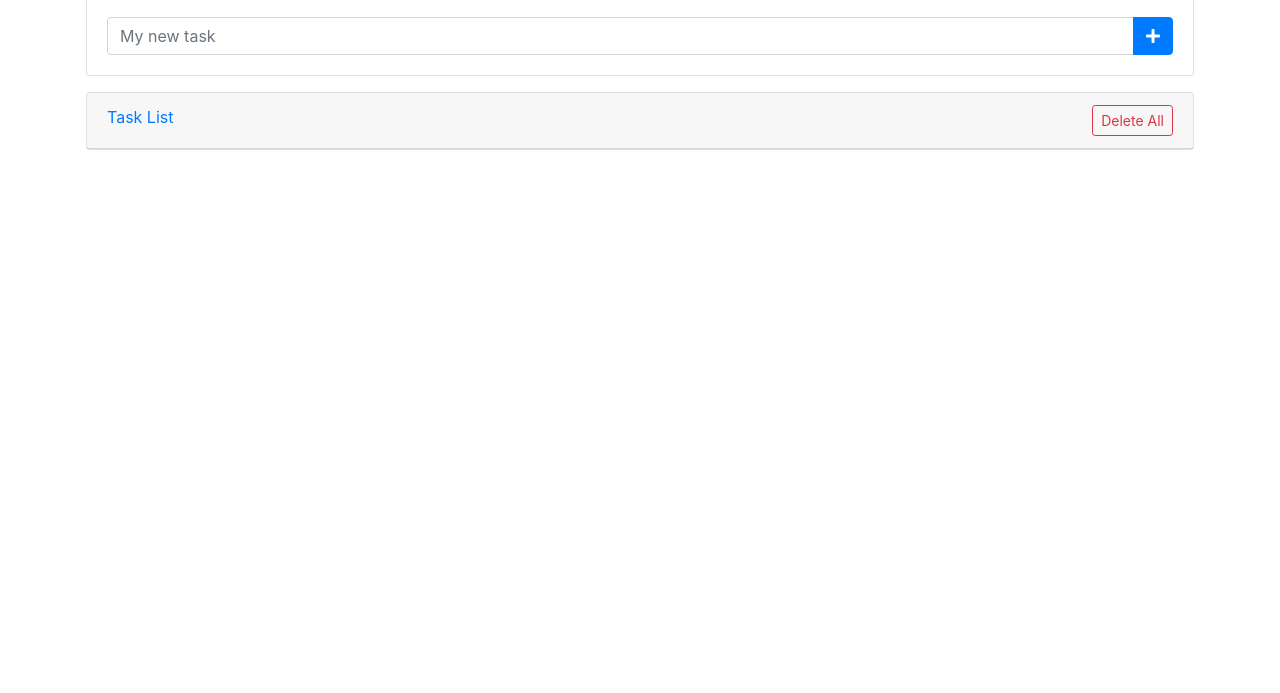
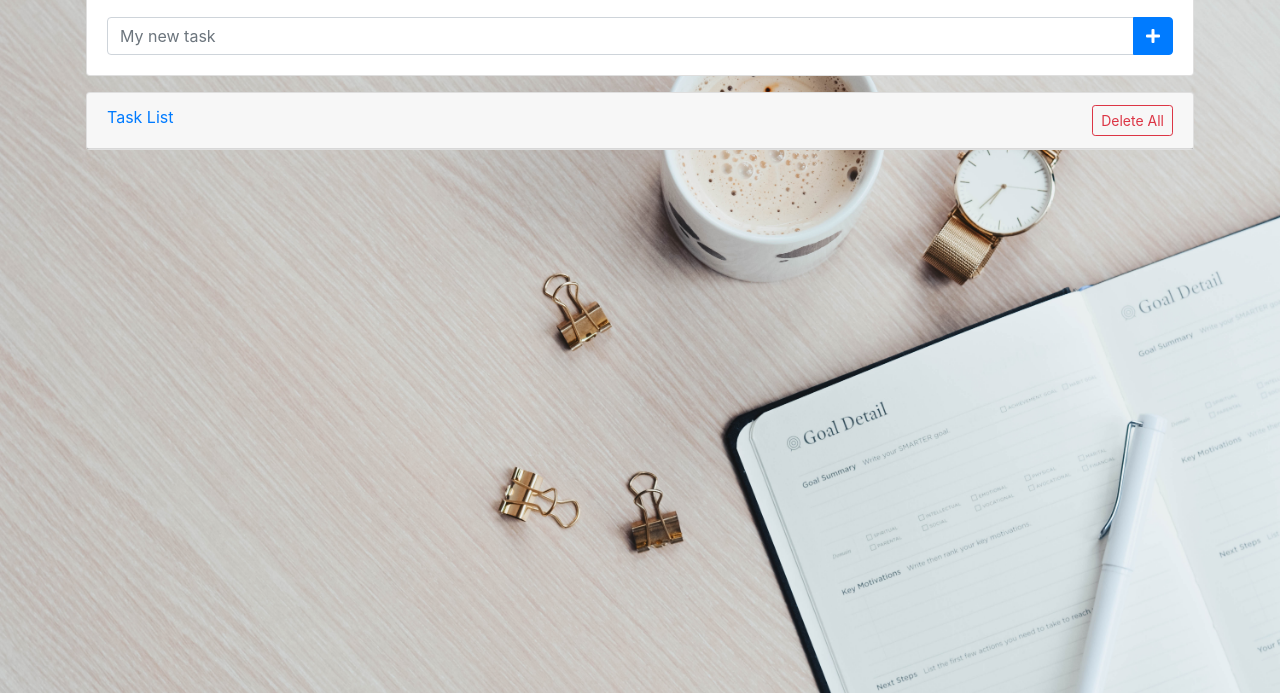
Before and after one commit to Ummuhankavas/simple-project, a plain HTML site: page index.html in a window 1280 px wide. Shown: the part 107-800 px from the top of the page. Drawn offline with nearby package versions, Linux system fonts and the light colour scheme.

Commit message:
bg image eadded

```diff
--- a/style.css
+++ b/style.css
@@ -1,3 +1,8 @@
+body{
+    background-image: url(./images/pexels-content-pixie-2736499.jpg);
+    background-size: 100%;
+}
+
 #header{
     font-size: 25px;
 }
```
Also changed, not shown: images/pexels-content-pixie-2736499.jpg (added), 1 other file.
